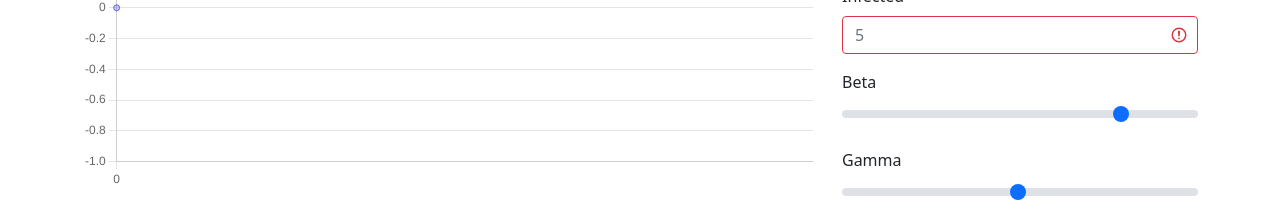
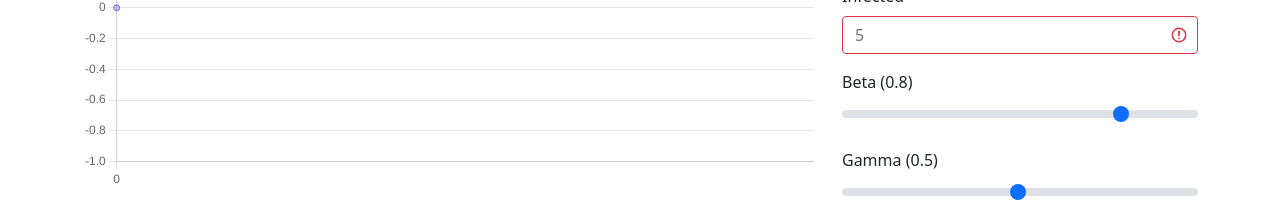
Before and after one commit to AaronGee1/PortfolioSite, a React (Create React App) app: page /education in a window 1280 px wide. Shown: the part 483-705 px from the top of the page. Built offline with nearby package versions, Linux system fonts and the light colour scheme.

Commit message:
Added text to show slider values

```diff
--- a/src/components/SIR.js
+++ b/src/components/SIR.js
@@ -66,9 +66,6 @@ class SIR extends React.Component {
       susceptiblePopulation: 0,
       recoveredPopulation: 0,
       day: 0,
-      beta: 0.8,
-      gamma: 0.5,
-      rnot: 0,
     });
 
     await this.setState({
@@ -323,7 +320,7 @@ class SIR extends React.Component {
                   ></Input>
                 </FormGroup>
                 <FormGroup>
-                  <Label for="betaSlider">Beta</Label>
+                  <Label for="betaSlider">Beta ({this.state.beta})</Label>
                   <Input
                     id="betaSlider"
                     type="range"
@@ -338,7 +335,7 @@ class SIR extends React.Component {
                   ></Input>
                 </FormGroup>
                 <FormGroup>
-                  <Label for="gammaSlider">Gamma</Label>
+                  <Label for="gammaSlider">Gamma ({this.state.gamma})</Label>
                   <Input
                     id="gammaSlider"
                     type="range"
```
